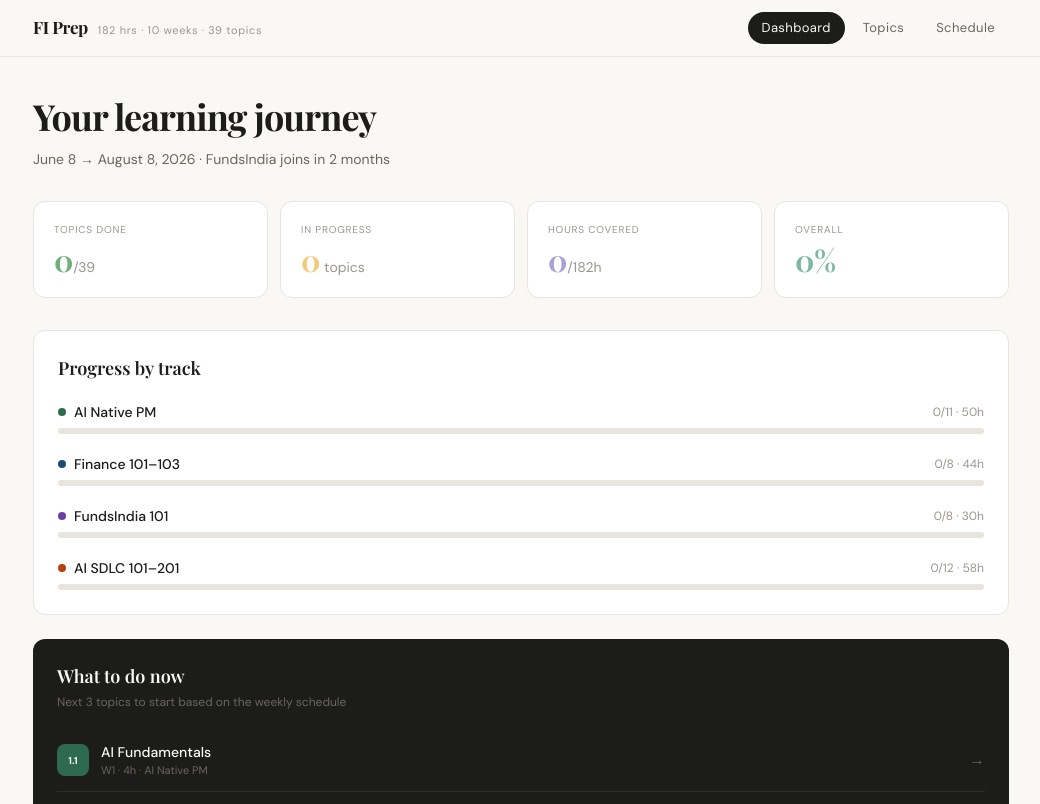
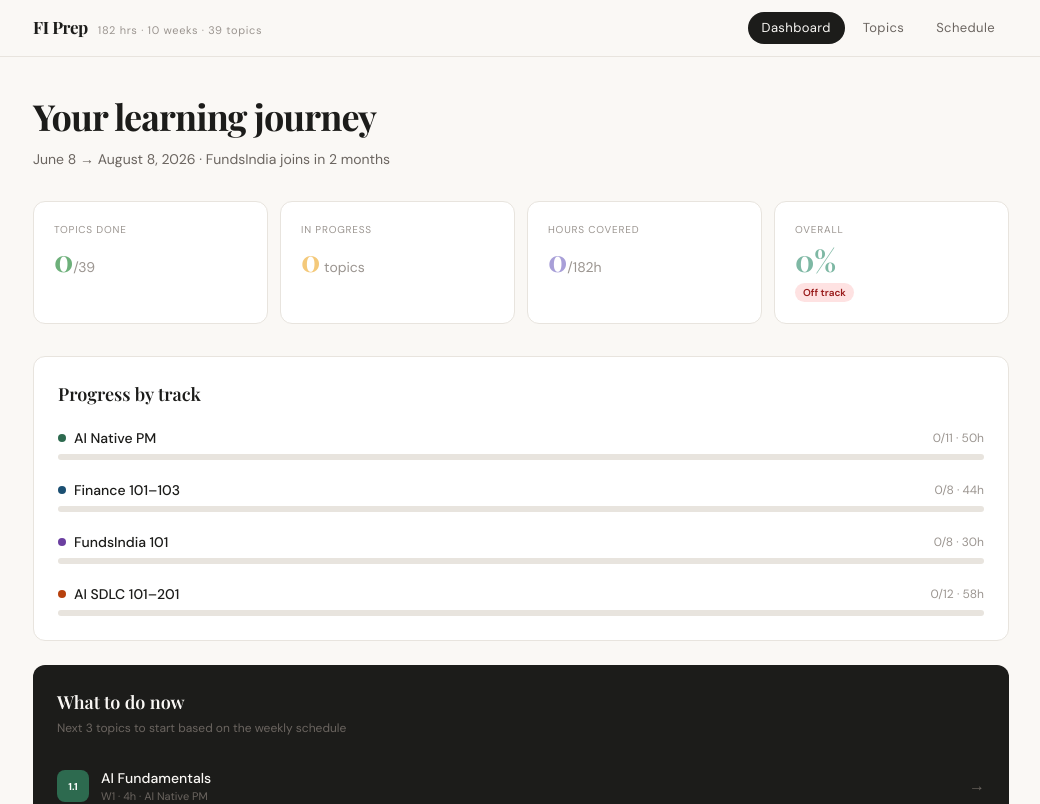
Before and after one commit to adarsh810/fundsindia-onboarding, a Next.js app: page /dashboard in a window 1280 px wide. Shown: the top 804 px of the page, without its empty margins (119-1159 px from the left). Built offline with nearby package versions, Linux system fonts and the light colour scheme; no server answers; the database is empty; a web font is replaced by a local one.

Commit message:
Dashboard: hours-weighted track status pill on Overall card

```diff
--- a/app/dashboard/page.tsx
+++ b/app/dashboard/page.tsx
@@ -33,6 +33,27 @@ export default async function Dashboard() {
     return 99;
   }
 
+  function topicEndWeek(w: string): number {
+    const range = w.match(/W\d+[–\-](\d+)/);
+    if (range) return parseInt(range[1]);
+    const comma = w.match(/W\d+,\s*(\d+)/);
+    if (comma) return parseInt(comma[1]);
+    const simple = w.match(/^W(\d+)$/);
+    if (simple) return parseInt(simple[1]);
+    return 99;
+  }
+
+  const expectedHours = ALL_TOPICS
+    .filter(t => topicEndWeek(t.week) <= currentWeek)
+    .reduce((a, t) => a + t.hours, 0);
+
+  const trackRatio = expectedHours > 0 ? doneHours / expectedHours : 1;
+  const trackStatus = trackRatio >= 0.9
+    ? { label: 'On track', bg: '#D1FAE5', text: '#065F46' }
+    : trackRatio >= 0.6
+    ? { label: 'Slightly behind', bg: '#FEF3C7', text: '#92400E' }
+    : { label: 'Off track', bg: '#FEE2E2', text: '#991B1B' };
+
   const inProgress = ALL_TOPICS.filter(t => progress[t.id] === 'in_progress');
   const notStarted = ALL_TOPICS
     .filter(t => (progress[t.id] ?? 'not_started') === 'not_started')
@@ -54,10 +75,9 @@ export default async function Dashboard() {
         {/* Stats */}
         <div className="grid grid-cols-2 sm:grid-cols-4 gap-3 mb-8">
           {[
-            { label: 'Topics done',     value: doneCount,  suffix: `/${ALL_TOPICS.length}`, color: '#6DB07A' },
-            { label: 'In progress',     value: activeCount, suffix: ' topics',             color: '#F4C97A' },
-            { label: 'Hours covered',   value: doneHours,  suffix: `/${TOTAL_HOURS}h`,     color: '#A89FD8' },
-            { label: 'Overall',         value: pct + '%',  suffix: '',                     color: '#7EB8A4' },
+            { label: 'Topics done',   value: doneCount,   suffix: `/${ALL_TOPICS.length}`, color: '#6DB07A' },
+            { label: 'In progress',   value: activeCount, suffix: ' topics',               color: '#F4C97A' },
+            { label: 'Hours covered', value: doneHours,   suffix: `/${TOTAL_HOURS}h`,      color: '#A89FD8' },
           ].map(m => (
             <div key={m.label} className="bg-white border border-[#E8E4DE] rounded-xl p-4 sm:p-5">
               <p className="text-[10px] text-[#9B9590] uppercase tracking-[0.08em] mb-2">{m.label}</p>
@@ -66,6 +86,20 @@ export default async function Dashboard() {
               </p>
             </div>
           ))}
+
+          {/* Overall card with track status pill */}
+          <div className="bg-white border border-[#E8E4DE] rounded-xl p-4 sm:p-5">
+            <p className="text-[10px] text-[#9B9590] uppercase tracking-[0.08em] mb-2">Overall</p>
+            <p className="font-[family-name:var(--font-playfair)] text-[26px] sm:text-[30px] font-bold leading-none text-[#7EB8A4]">
+              {pct}%
+            </p>
+            <span
+              className="inline-block mt-2 text-[10px] font-semibold px-2 py-0.5 rounded-full"
+              style={{ background: trackStatus.bg, color: trackStatus.text }}
+            >
+              {trackStatus.label}
+            </span>
+          </div>
         </div>
 
         {/* Track progress */}
```
